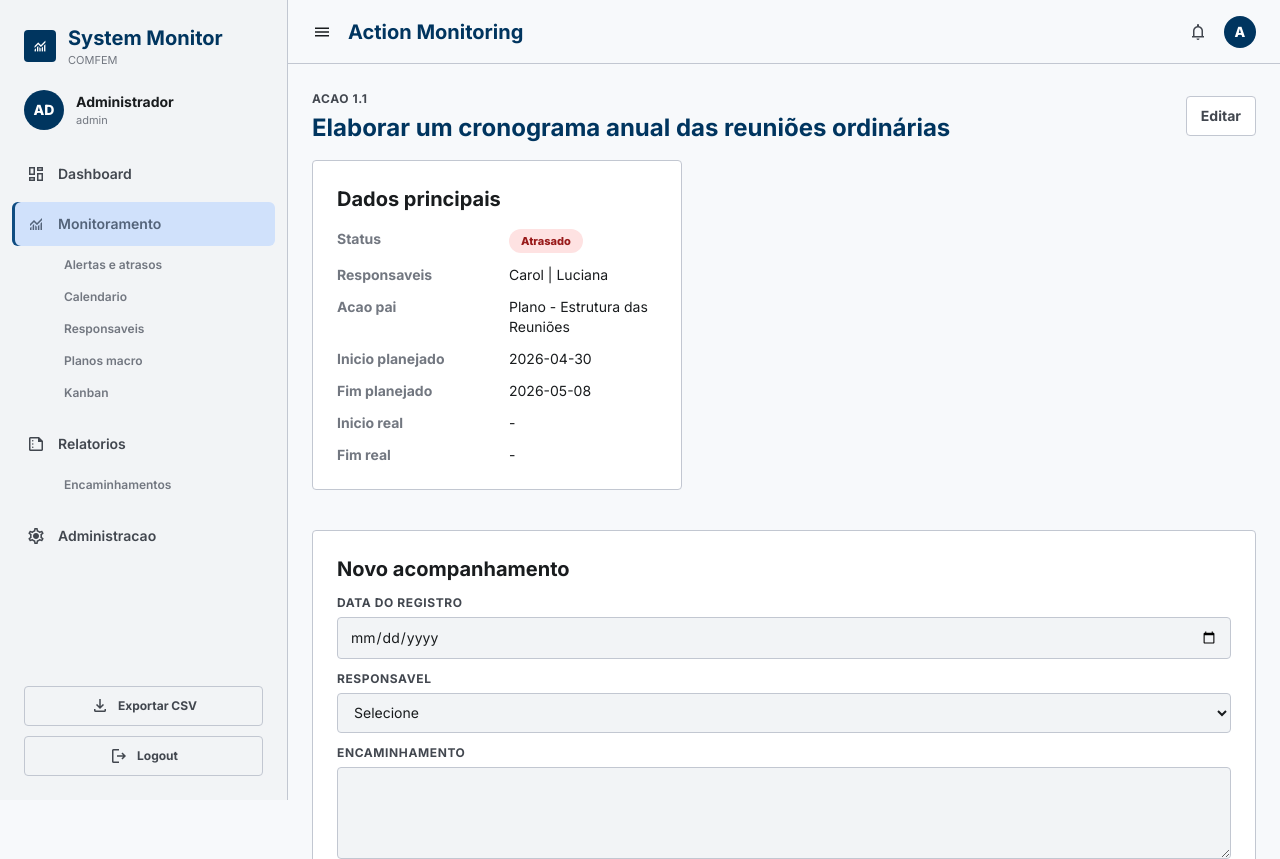
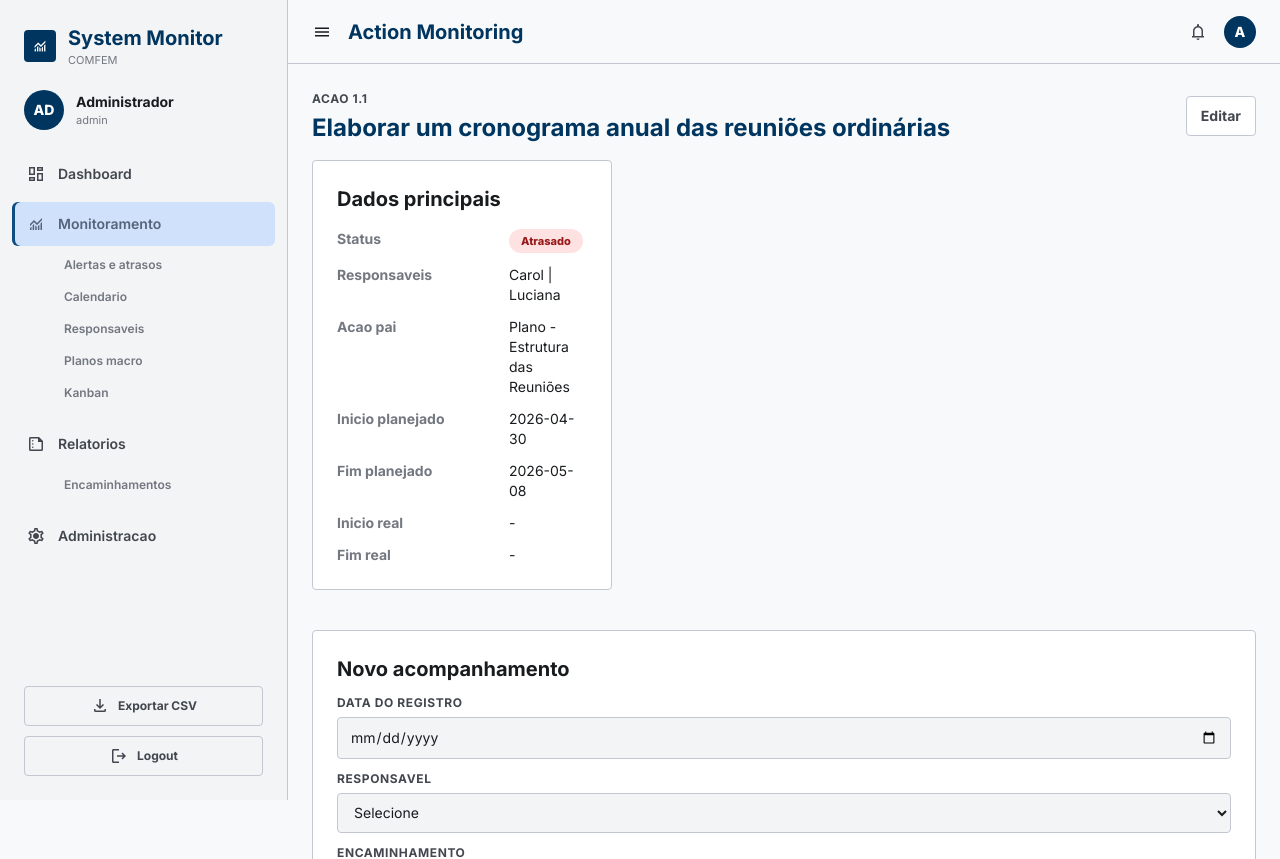
Before and after one commit to newtoncerezini-ai/monitoramento-beth, a Flask app: page /actions/2 in a window 1280 px wide. Shown: the top 859 px of the page. Run offline with Flask 3, Linux system fonts and the light colour scheme; a user stored in the database is signed in; data comes from the database, SQL or seed files in the repository.

Commit message:
Adjust action detail column widths

```diff
--- a/static/styles.css
+++ b/static/styles.css
@@ -420,6 +420,14 @@ h3 {
   grid-template-columns: minmax(280px, .8fr) minmax(520px, 1.2fr);
 }
 
+.detail-layout {
+  display: grid;
+  grid-template-columns: minmax(300px, 360px) minmax(720px, 1fr);
+  gap: 20px;
+  margin-bottom: 20px;
+  align-items: stretch;
+}
+
 .panel {
   padding: 0;
   margin-bottom: 20px;
@@ -669,9 +677,21 @@ label textarea {
   padding: 12px 16px;
 }
 
+.subactivity-table th:nth-child(2),
+.subactivity-table td:nth-child(2) {
+  width: 44%;
+}
+
 .subactivity-table th:nth-child(3),
 .subactivity-table td:nth-child(3) {
-  min-width: 180px;
+  width: 28%;
+  min-width: 220px;
+}
+
+.subactivity-table th:nth-child(4),
+.subactivity-table td:nth-child(4) {
+  min-width: 110px;
+  white-space: nowrap;
 }
 
 .login-page {
@@ -1062,6 +1082,7 @@ label textarea {
   }
   .kpi-grid,
   .grid.two,
+  .detail-layout,
   .filters.command-bar,
   .form-grid,
   .inline-form,
--- a/templates/action_detail.html
+++ b/templates/action_detail.html
@@ -10,7 +10,7 @@
   {% endif %}
 </header>
 
-<section class="grid two">
+<section class="detail-layout">
   <div class="panel facts">
     <h2>Dados principais</h2>
     <dl>
```
